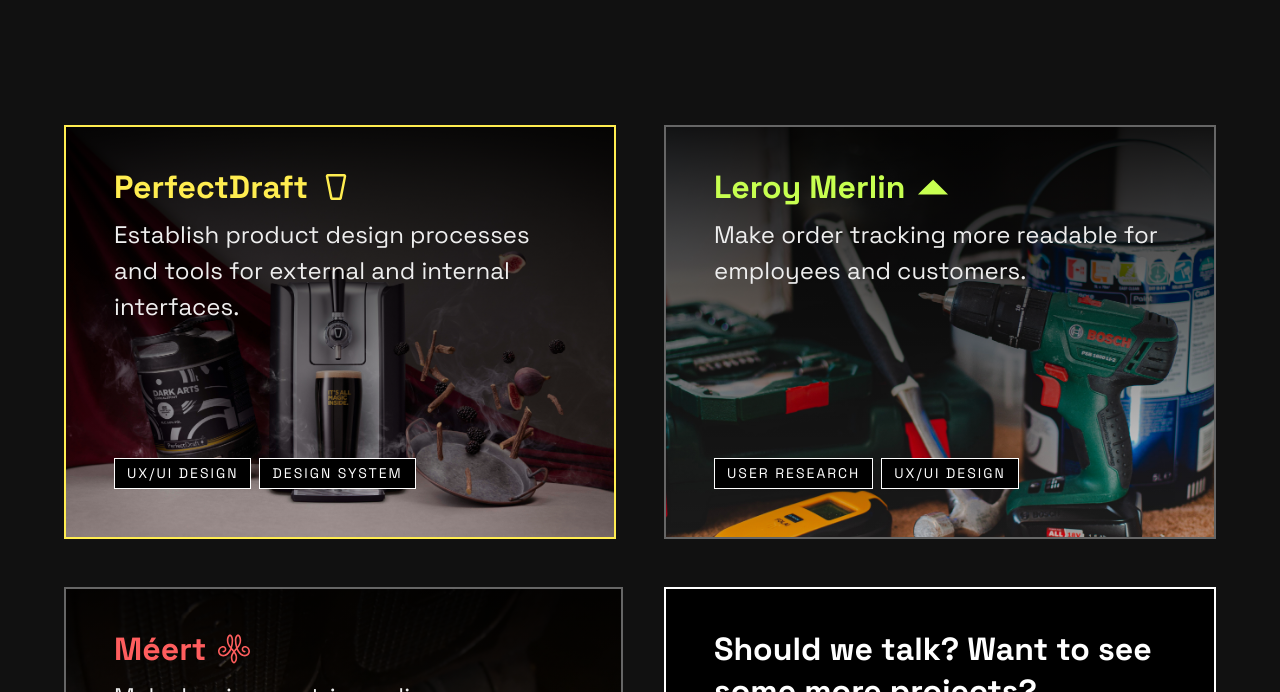
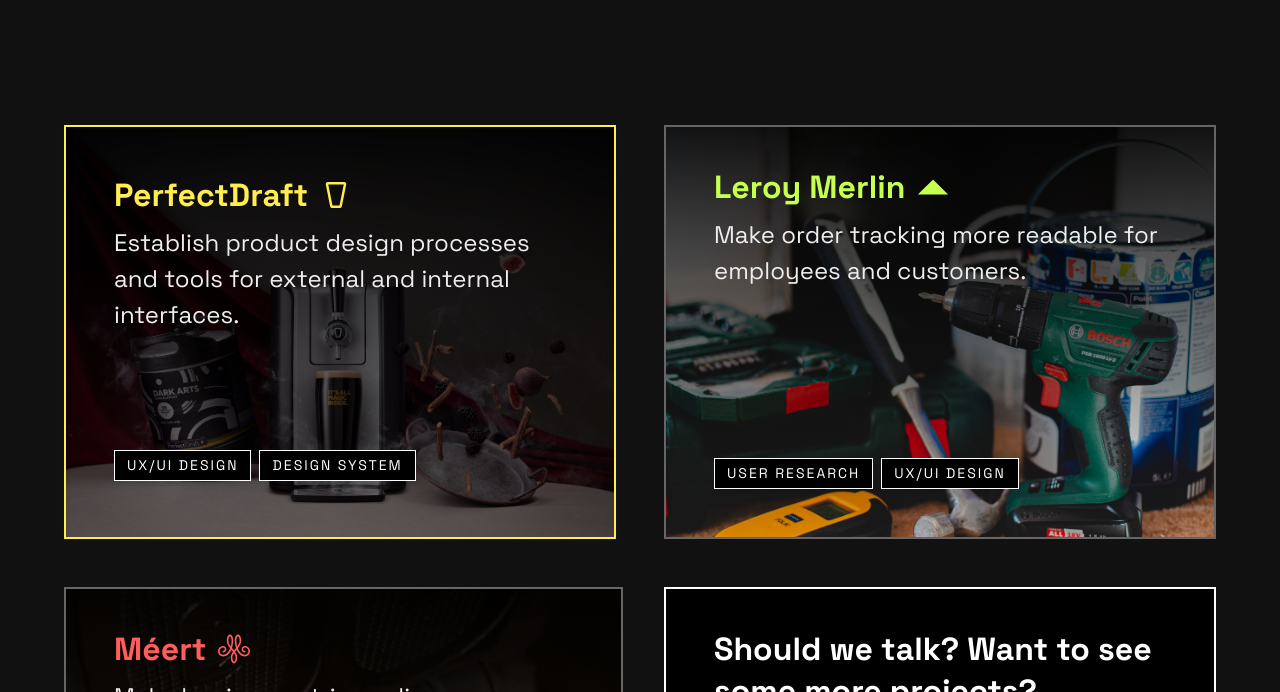
Before and after one commit to cyshini/cyshini.github.io, an Eleventy site: page index.njk in a window 1280 px wide. In both pictures the pointer is over the element 340 px from the left and 851 px from the top of the page. Shown: the part 559-1251 px from the top of the page. Built offline with nearby package versions, Linux system fonts and the light colour scheme; Eleventy itself is replaced by a stand-in of ours; files that its build step writes are made by us from their sources.

Commit message:
Animating cards hover

```diff
--- a/sass/components/card.scss
+++ b/sass/components/card.scss
@@ -37,11 +37,17 @@
 }
 
 .card-content {
+    transition: all 0.15s ease-out;
     padding: 4rem 4.8rem 4.8rem 4.8rem;
     flex: 1;
     p {
         margin: 0;
     }
+}
+
+a.card-link:hover .card-content {
+    padding-top: 4.8rem;
+    background-color: rgba(0,0,0,0.4);
 }
 
 .card-title {
@@ -67,8 +73,15 @@
 }
 
 .card-mention {
+    transition: all 0.15s ease-out;
     padding: 0 4.8rem 4.8rem 4.8rem;
 }
+
+a.card-link:hover .card-mention {
+    padding-bottom: 5.6rem;
+    background-color: rgba(0,0,0,0.4);
+}
+
 
 @media (max-width: 60rem) {
     .project-pictogram {
```
Also changed, not shown: docs/css/styles.css, 1 other file.
